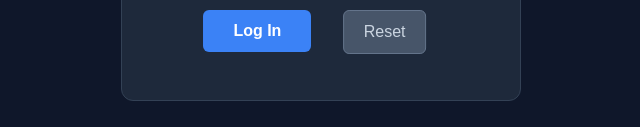
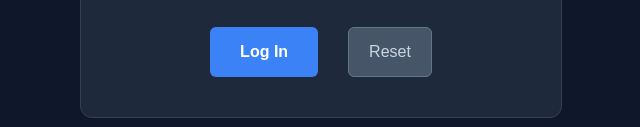
Before and after one commit to krkavana09-create/impossible-login, a plain HTML site: page index.html in a window 1280 px wide. Shown: the part 484-611 px from the top of the page, without its empty margins (319-959 px from the left). Drawn offline with Linux system fonts and the light colour scheme.

Commit message:
Updated css style

```diff
--- a/style.css
+++ b/style.css
@@ -1,4 +1,4 @@
-* {
+ {
   box-sizing: border-box;
   margin: 0;
   padding: 0;
@@ -34,18 +34,16 @@ input {
   color: white;
   font-size: 16px;
 }
+
+
 #button-container {
-  position: relative;
-  height: 50px;
-  margin-top: 30px;
   display: flex;
   justify-content: center;
-  gap: 15px;
+  gap: 30px;
+  margin-top: 30px;
+  height: 50px;
 }
 #login-btn {
-  position: absolute;
-  left: 30%;
-  transform: translateX(-50%);
   padding: 12px 30px;
   background-color: #3b82f6;
   color: white;
@@ -54,12 +52,8 @@ input {
   cursor: pointer;
   font-size: 16px;
   font-weight: bold;
-  transition: transform 0.1s ease;
 }
 #refresh-btn {
-  position: absolute;
-  left: 70%;
-  transform: translateX(-50%);
   padding: 12px 20px;
   background-color: #475569;
   color: #cbd5e1;
```
